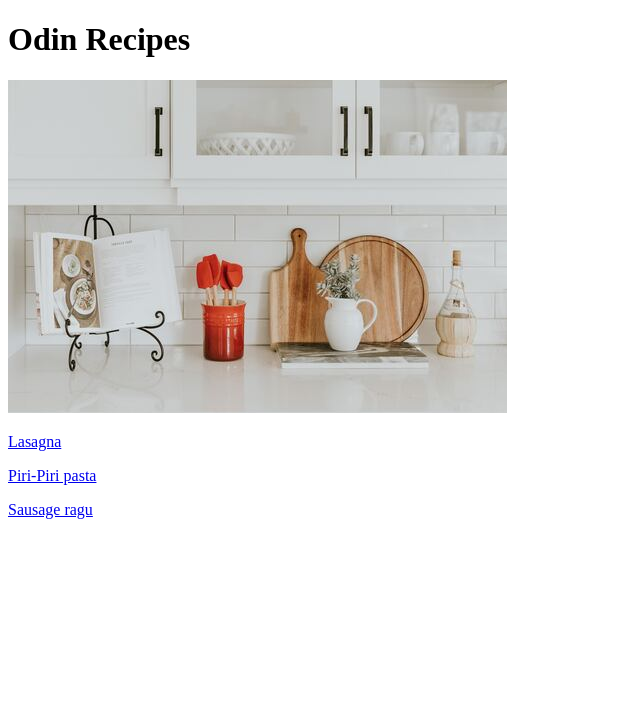
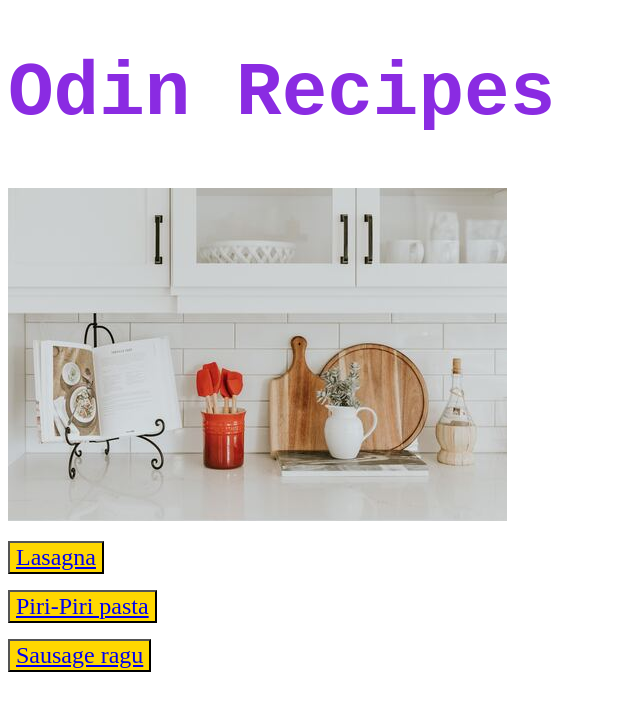
Before and after one commit to ySoCereal/odin-recipes, a plain HTML site: page index.html in a window 1280 px wide. Shown: the whole page, without its empty margins (0-640 px from the left). Drawn offline with Linux system fonts and the light colour scheme.

Commit message:
Add style selections for index.html. Add ID and button to index.html

```diff
--- a/index.html
+++ b/index.html
@@ -8,10 +8,10 @@
     <link rel="stylesheet" href="styles.css">
 </head>
 <body>
-    <h1>Odin Recipes</h1>
+    <h1 id="title">Odin Recipes</h1>
     <img src="index-banner.jpg" alt="Image of work counter and recipe book">
-    <p><a href="recipes/lasagna.html">Lasagna</a></p>
-    <p><a href="recipes/piri-piri.html">Piri-Piri pasta</a></p>
-    <p><a href="recipes/sausage-ragu.html">Sausage ragu</a></p>
+    <p><button><a href="recipes/lasagna.html">Lasagna</a></button></p>
+    <p><button><a href="recipes/piri-piri.html">Piri-Piri pasta</a></button></p>
+    <p><button><a href="recipes/sausage-ragu.html">Sausage ragu</a></button></p>
 </body>
 </html>
--- a/styles.css
+++ b/styles.css
@@ -0,0 +1,11 @@
+#title {
+    font-size: 76px;
+    color: blueviolet;
+    font-family: 'Courier New', Courier, monospace;
+}
+
+button {
+    background-color: gold;
+    font-size: 24px;
+    font-family: 'Times New Roman', Times, serif;
+}
```
